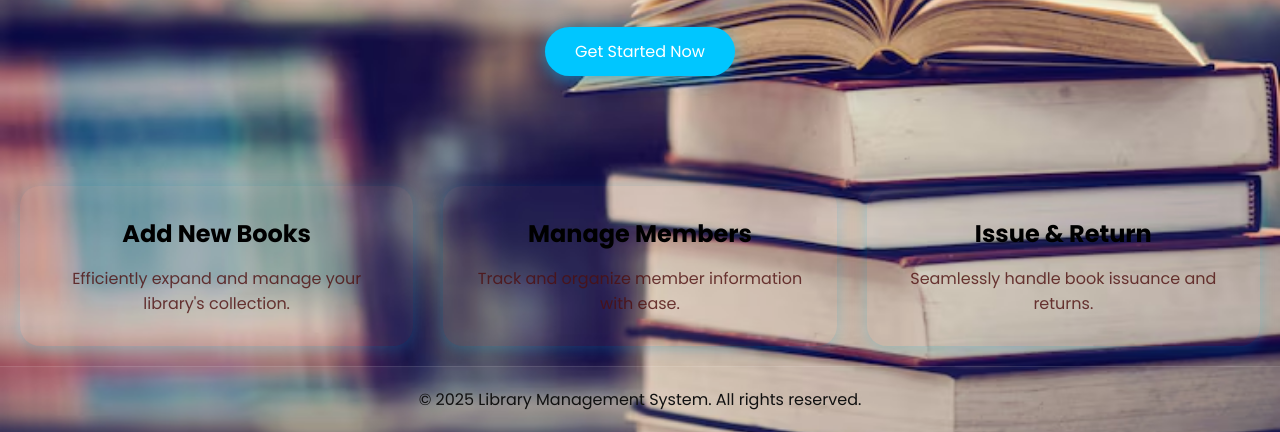
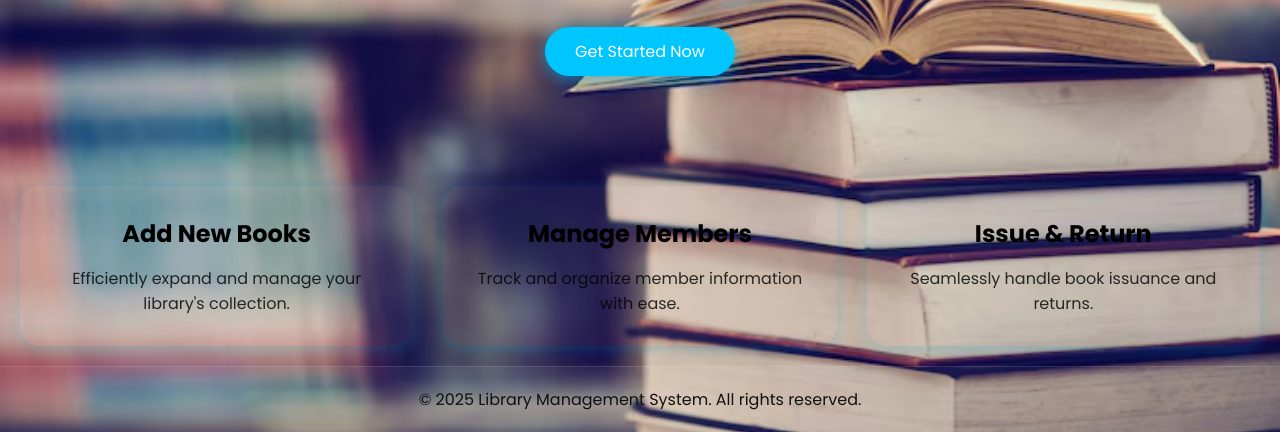
Before and after one commit to ashutoshkumar97081/LMS, a plain HTML site: page index.html in a window 1280 px wide. Shown: the part 387-819 px from the top of the page. Drawn offline with Linux system fonts and the light colour scheme.

Commit message:
Add files via upload

```diff
--- a/index.html
+++ b/index.html
@@ -141,7 +141,7 @@
         }
 
         .feature p {
-            color: #4d0f0fcc;
+            color: #000000cc;
         }
 
         footer {
```
